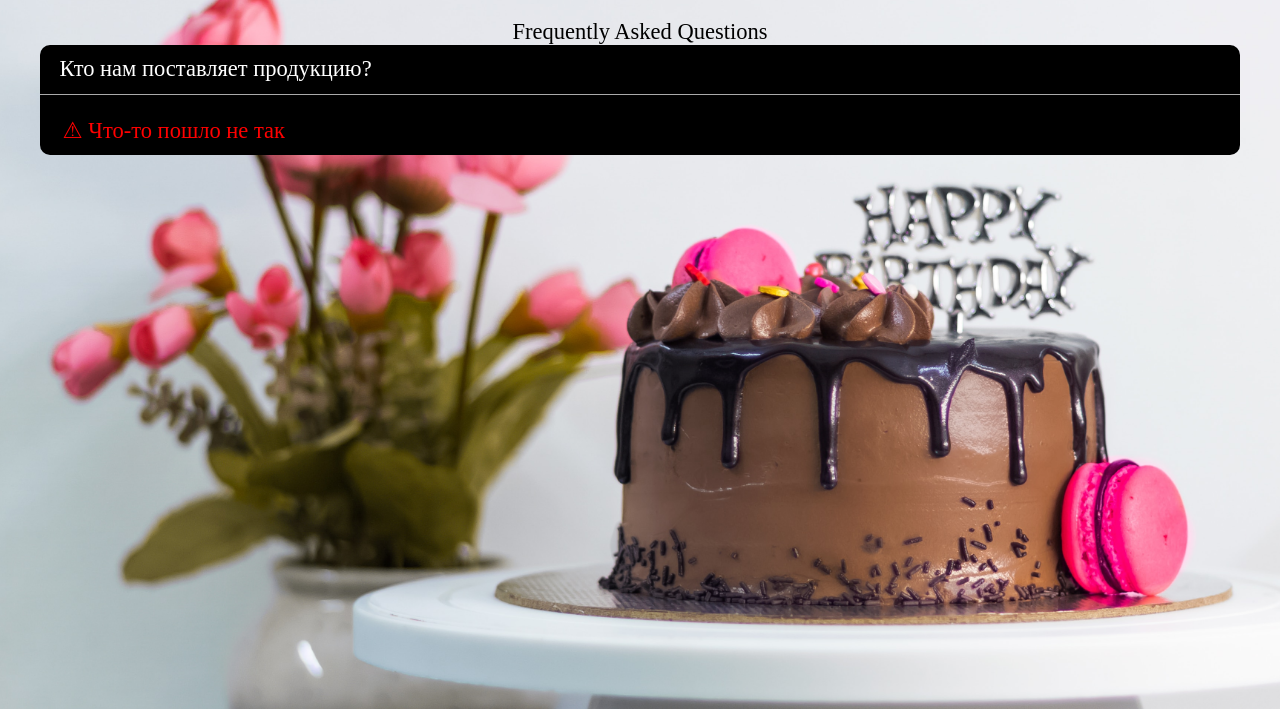
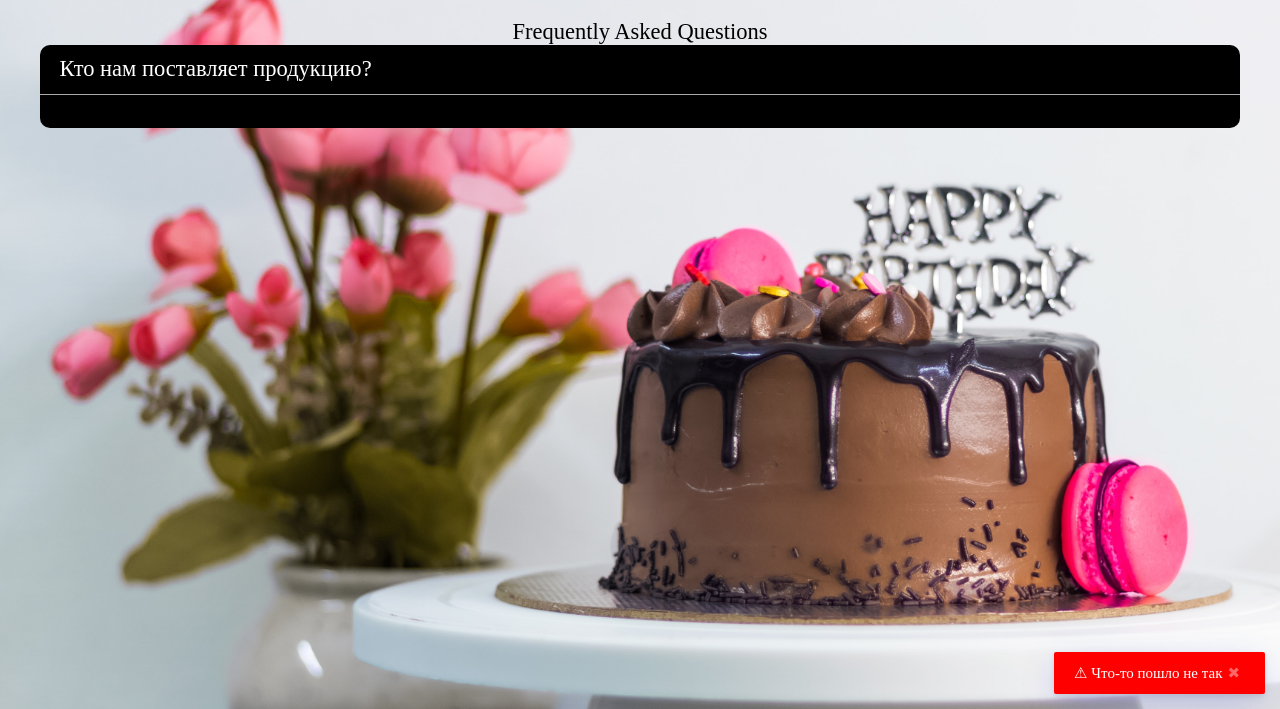
Before and after one commit to NaMe2te/Web, a website: page pages/faq/faq.html in a window 1280 px wide. Both pictures are taken after a click on the heading "Кто нам поставляет продукцию?". Shown: the part 91-800 px from the top of the page. Drawn offline with nearby package versions, Linux system fonts and the light colour scheme; no server answers; a web font is replaced by a local one.

Commit message:
feat: lab-7

```diff
--- /dev/null
+++ b/package.json
@@ -0,0 +1,5 @@
+{
+  "dependencies": {
+    "toastify-js": "^1.12.0"
+  }
+}
--- a/pages/faq/faq.css
+++ b/pages/faq/faq.css
@@ -165,6 +165,7 @@ a {
     width: 80px;
     height: 80px;
 }
+
 .lds-dual-ring:after {
     content: " ";
     display: block;
--- a/pages/faq/faq.html
+++ b/pages/faq/faq.html
@@ -5,7 +5,8 @@
     <meta name="viewport" content="width=device-width, initial-scale=1.0">
     <link rel="stylesheet" href="faq.css">
     <title>Faq</title>
-    <script defer type="text/javascript" src="faq.js"></script>
+    <script type="text/javascript" src="https://cdn.jsdelivr.net/npm/toastify-js"></script>
+    <link rel="stylesheet" type="text/css" href="https://cdn.jsdelivr.net/npm/toastify-js/src/toastify.min.css">
 </head>
 <body>
     <header>
@@ -51,5 +52,6 @@
     </main>
     <footer>
     </footer>
+    <script src="faq.js"></script>
 </body>
 </html>
--- a/pages/faq/faq.js
+++ b/pages/faq/faq.js
@@ -1,3 +1,5 @@
+
+
 let faqSummary = document.querySelector('.faq__summary');
 let answer = document.querySelector('.answer');
 let faqDetails = document.querySelector('.faq__details');
@@ -35,10 +37,20 @@ faqSummary.addEventListener('click', () => {
             })
             .catch(error => {
                 loader.style.display = 'none'
-                const errorEl = document.createElement('li');
-                errorEl.textContent = "⚠ Что-то пошло не так";
-                errorEl.classList.add('error');
-                answer.appendChild(errorEl);
+                Toastify({
+                    text: "⚠ Что-то пошло не так",
+                    duration: 3000,
+                    destination: "",
+                    newWindow: true,
+                    close: true,
+                    gravity: "bottom",
+                    position: "right",
+                    stopOnFocus: true,
+                    style: {
+                        background: "#ff0000",
+                    },
+                    onClick: function() {}
+                }).showToast();
             });
         }, 2000);
     }
```
Also changed, not shown: 2 other files.
